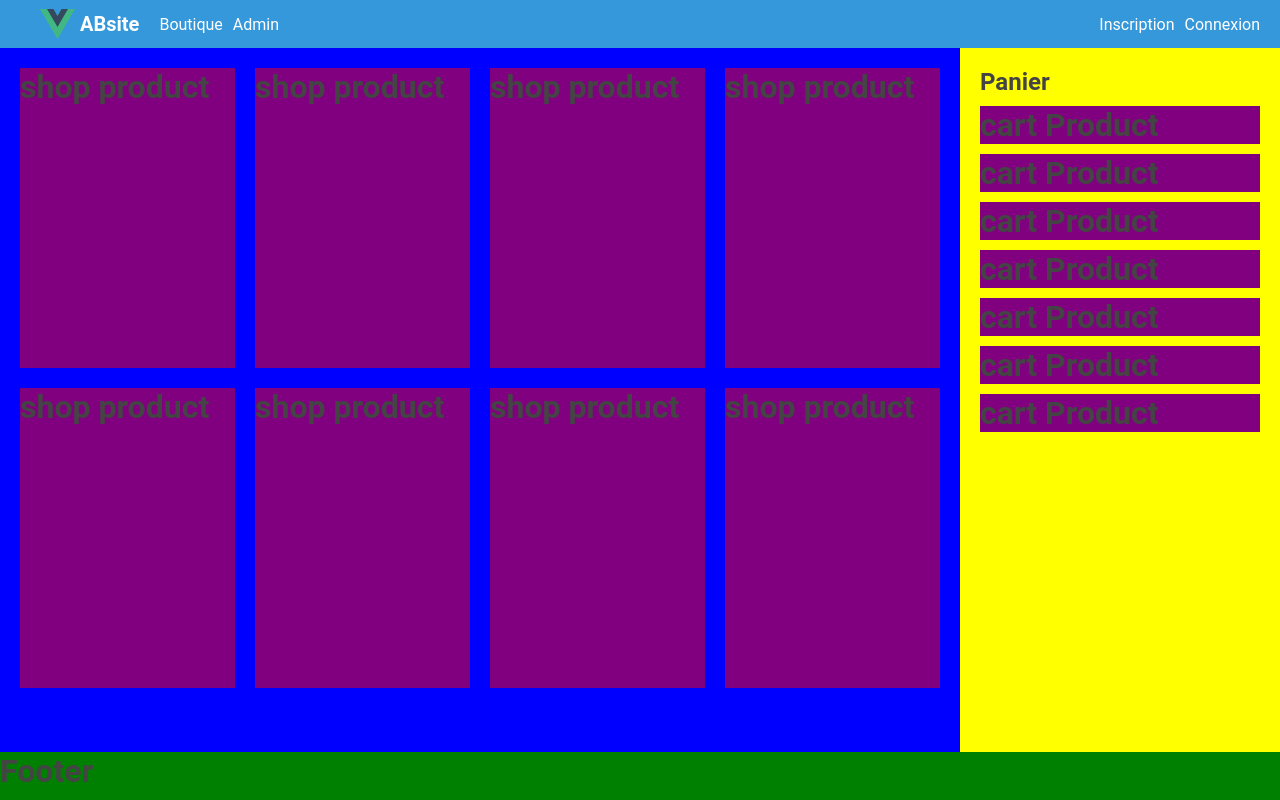
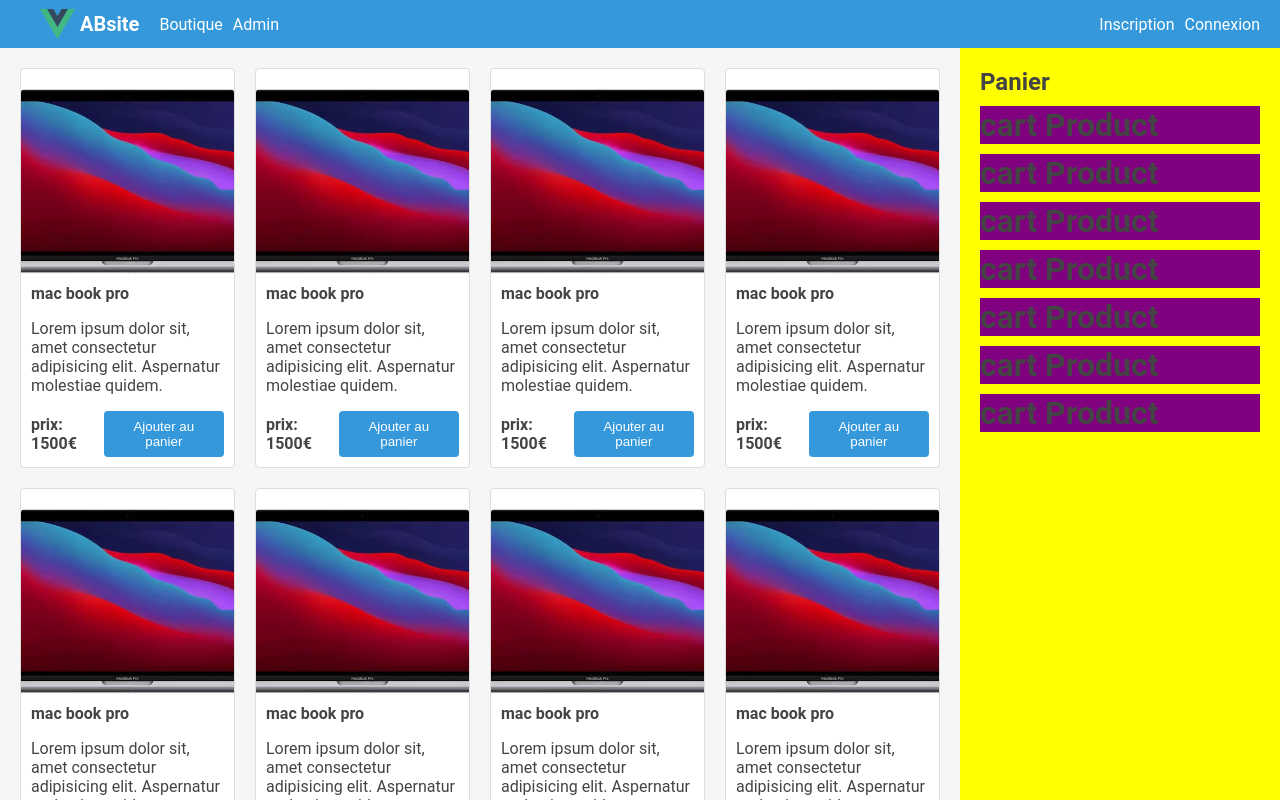
Before and after one commit to absitwebb/vueprojet1boutique, a Vue app in the folder boutique/: page / in a window 1280 px wide. Shown: the top 800 px of the page. Built offline with nearby package versions, Linux system fonts and the light colour scheme.

Commit message:
cartproduct 15/06/22

```diff
--- a/boutique/src/App.vue
+++ b/boutique/src/App.vue
@@ -3,9 +3,9 @@
   <div class="app-container">
     <!--composants-->
     <theheader class="header" />
-    <Shops class="shop b2" />
+    <Shops class="shop" />
     <Carte class="carte b3" />
-    <thefooter class="footer b4" />
+    <thefooter class="footer" />
   </div>
 </template>
 
--- a/boutique/src/assets/sass/_class.scss
+++ b/boutique/src/assets/sass/_class.scss
@@ -10,7 +10,7 @@
 }
 
 // definir la colonne
-.flex-columm {
+.flex-column {
   flex-direction: column;
 }
 
@@ -74,3 +74,30 @@
   margin: 30px;
 }
 //--------fin classes de base-------------------------
+
+//buttons
+.btn {
+  padding: 8px 15px;
+  border: 0;
+  border-radius: $colorborder-radius;
+  cursor: pointer;
+  font-weight: 500;
+
+  transition: background-color 0.2s;
+}
+
+.btn-primary {
+  background-color: $colorprimary-1;
+  color: $colortext-primary;
+  &:hover {
+    background-color: $colorprimary-2;
+  }
+}
+
+.btn-danger {
+  background-color: $colordanger-1;
+  color: $colortext-primary;
+  :hover {
+    background-color: $colordanger-2;
+  }
+}
--- a/boutique/src/assets/sass/_variables.scss
+++ b/boutique/src/assets/sass/_variables.scss
@@ -7,6 +7,8 @@
 $colorsuccess-2: #27ae60;
 $colorgray-1: #f6f6f6;
 $colorgray-2: #ddd;
+$colorgray-3: #34495e;
+
 $colortext: #444;
 $colortext-primary: white;
 
@@ -14,5 +16,5 @@
 $font-familly: "Roboto", sans-serif;
 
 // border
-$colorborder: 1px solid var(--colorgray-2);
+$colorborder: 1px solid $colorgray-2;
 $colorborder-radius: 4px;
--- a/boutique/src/components/Cart/CartProductList.vue
+++ b/boutique/src/components/Cart/CartProductList.vue
@@ -1,6 +1,6 @@
 //------html------------------------//
 <template>
-  <div class="d-flex flex-columm">
+  <div class="d-flex flex-column">
     <CartProduct />
     <CartProduct />
     <CartProduct />
--- a/boutique/src/components/Footer.vue
+++ b/boutique/src/components/Footer.vue
@@ -1,12 +1,18 @@
 //------html------------------------//
 <template>
-  <div>
-    <h1>Footer</h1>
-  </div>
+  <footer class="d-flex flex-row justify-content-center align-items-center">
+    <p>Copyright © 2014-2022 ABweb</p>
+  </footer>
 </template>
 
 //-------------javascript typecript--------------
 <script setup lang="ts"></script>
 
 //-------scss------------------------------------
-<style lang="scss" scoped></style>
+<style lang="scss" scoped>
+@import "../assets/base.scss";
+footer {
+  background-color: $colorgray-3;
+  color: $colortext-primary;
+}
+</style>
--- a/boutique/src/components/Shop/ShopsProduct.vue
+++ b/boutique/src/components/Shop/ShopsProduct.vue
@@ -1,7 +1,21 @@
 //------html------------------------//
 <template>
-  <div class="b5">
-    <h1>shop product</h1>
+  <!--container carte-->
+  <div class="product d-flex flex-column">
+    <!--container image-->
+    <div class="product-image"></div>
+    <!--container description et prix-->
+    <div class="p-10 d-flex flex-column">
+      <h4>mac book pro</h4>
+      <p>
+        Lorem ipsum dolor sit, amet consectetur adipisicing elit. Aspernatur
+        molestiae quidem.
+      </p>
+      <div class="d-flex flex-row align-items-center">
+        <strong class="flex-fill">prix: 1500€</strong>
+        <button class="btn btn-primary">Ajouter au panier</button>
+      </div>
+    </div>
   </div>
 </template>
 
@@ -9,4 +23,21 @@
 <script setup lang="ts"></script>
 
 //-------scss------------------------------------
-<style lang="scss" scoped></style>
+<style lang="scss" scoped>
+@import "../../assets/base.scss";
+.product {
+  background-color: white;
+  padding-top: 20px;
+  border: $colorborder;
+  border-radius: $colorborder-radius;
+  &-image {
+    border-top-right-radius: $colorborder-radius;
+    border-top-left-radius: $colorborder-radius;
+    background-image: url(../../assets/img/macbookpro.jpg);
+    background-size: cover;
+
+    background-position: center;
+    height: 200px;
+  }
+}
+</style>
--- a/boutique/src/components/Shop/ShopsProductlist.vue
+++ b/boutique/src/components/Shop/ShopsProductlist.vue
@@ -23,7 +23,7 @@
 .grid {
   display: grid;
   grid-template-columns: 1fr 1fr 1fr 1fr;
-  grid-auto-rows: 300px;
+  grid-auto-rows: 400px;
   gap: 20px;
 }
 </style>
```
Also changed, not shown: boutique/public/macbookpro.jpg (added), boutique/src/assets/img/macbookpro.jpg (added).
